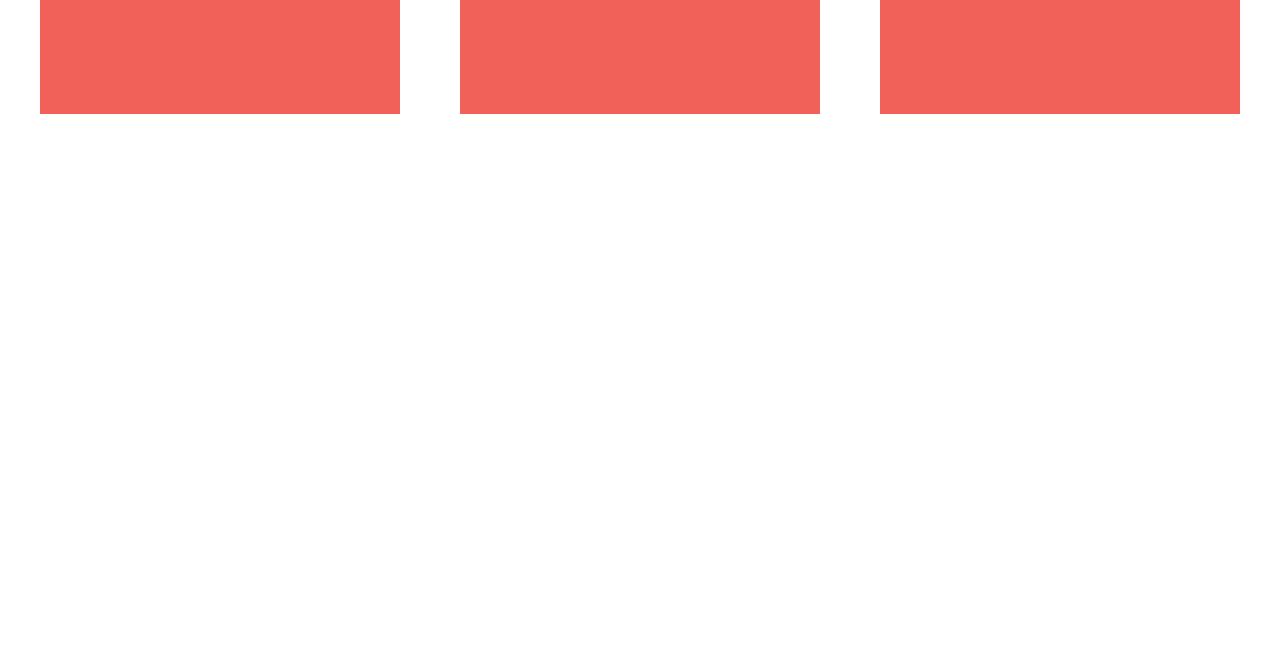
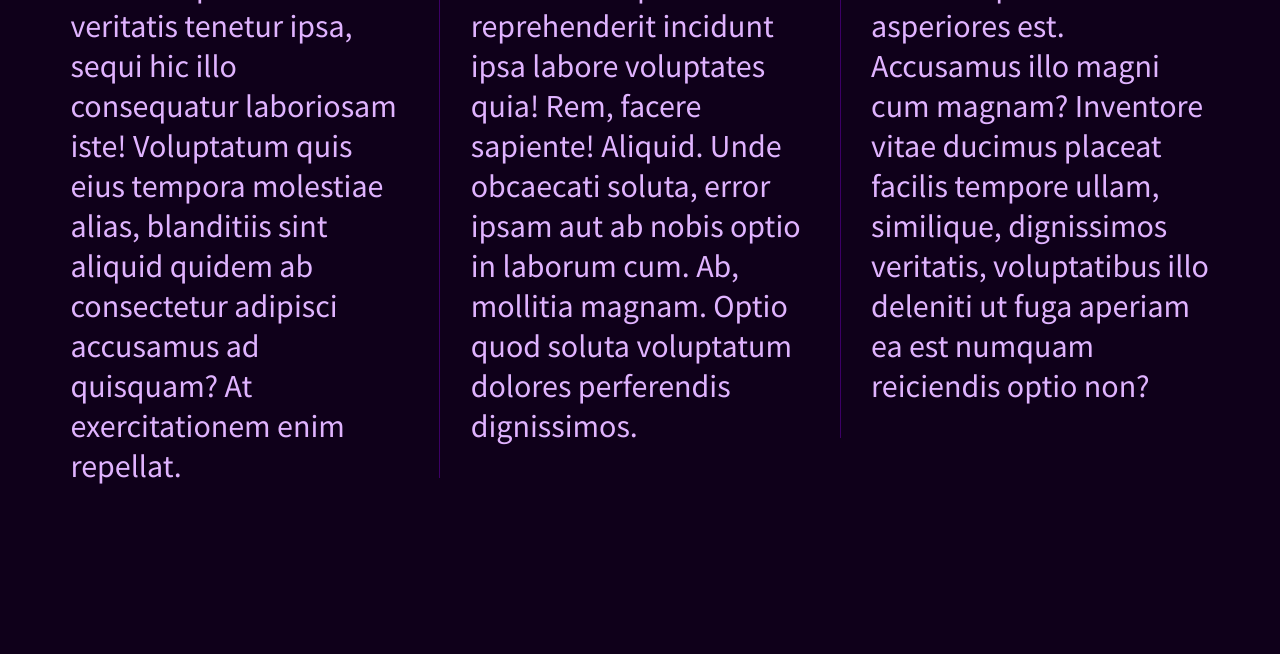
Before and after one commit to csymington1337/206-divs-flexbox, a plain HTML site: page index.html in a window 1280 px wide. Shown: the part 226-880 px from the top of the page. Drawn offline with nearby package versions, Linux system fonts and the light colour scheme.

Commit message:
Added text and changed colors for background, text and borders

```diff
--- a/css/main.css
+++ b/css/main.css
@@ -97,7 +97,7 @@ textarea {
 
 
 html {
-  background-color: #fff;
+  background-color: #0f001a;
   height: 100%;
 }
 
@@ -111,21 +111,24 @@ body {
 .wrapper {
   /*add display:flex and set justify-content to space-between*/
   display: flex;
-  font-weight: 700;
   justify-content: space-between;
 }
 
 .div-1, .div-2, .div-3 {
   /*give the divs a width of 30%, add display:flex, set justify-content and align-items to center*/
   align-items: center;
-  color: #fff;
+  color: #e0b3ff;
   display: flex;
-  line-height: 1.5em;
+  line-height: 1.25em;
   font-size: 1.6em;
-  background-color: #f16059;
   width: 30%;
-  height: 300px;
+  height: 100%;
+  padding: 0 0.95em;
   justify-content: center;
+}
+
+.div-2, .div-3 {
+    border-left: 1px solid #3d0066;
 }
 
 
--- a/index.html
+++ b/index.html
@@ -23,13 +23,13 @@
 
         <section class="wrapper">
             <div class="div-1">
-                Div 1
+                <p>Lorem ipsum dolor sit amet consectetur adipisicing elit. Doloremque debitis veritatis tenetur ipsa, sequi hic illo consequatur laboriosam iste! Voluptatum quis eius tempora molestiae alias, blanditiis sint aliquid quidem ab consectetur adipisci accusamus ad quisquam? At exercitationem enim repellat.</p>
             </div>
             <div class="div-2">
-                Div 2
+                <p>Consequatur pariatur qui in animi doloribus, non repellat suscipit obcaecati expedita vero reprehenderit incidunt ipsa labore voluptates quia! Rem, facere sapiente! Aliquid. Unde obcaecati soluta, error ipsam aut ab nobis optio in laborum cum. Ab, mollitia magnam. Optio quod soluta voluptatum dolores perferendis dignissimos.</p>
             </div>
             <div class="div-3">
-                Div 3
+                <p>Tempore consequatur, ad autem, voluptatibus ipsam quaerat possimus, iste corrupti natus asperiores est. Accusamus illo magni cum magnam? Inventore vitae ducimus placeat facilis tempore ullam, similique, dignissimos veritatis, voluptatibus illo deleniti ut fuga aperiam ea est numquam reiciendis optio non?</p>
             </div>
         </section>
 
```
